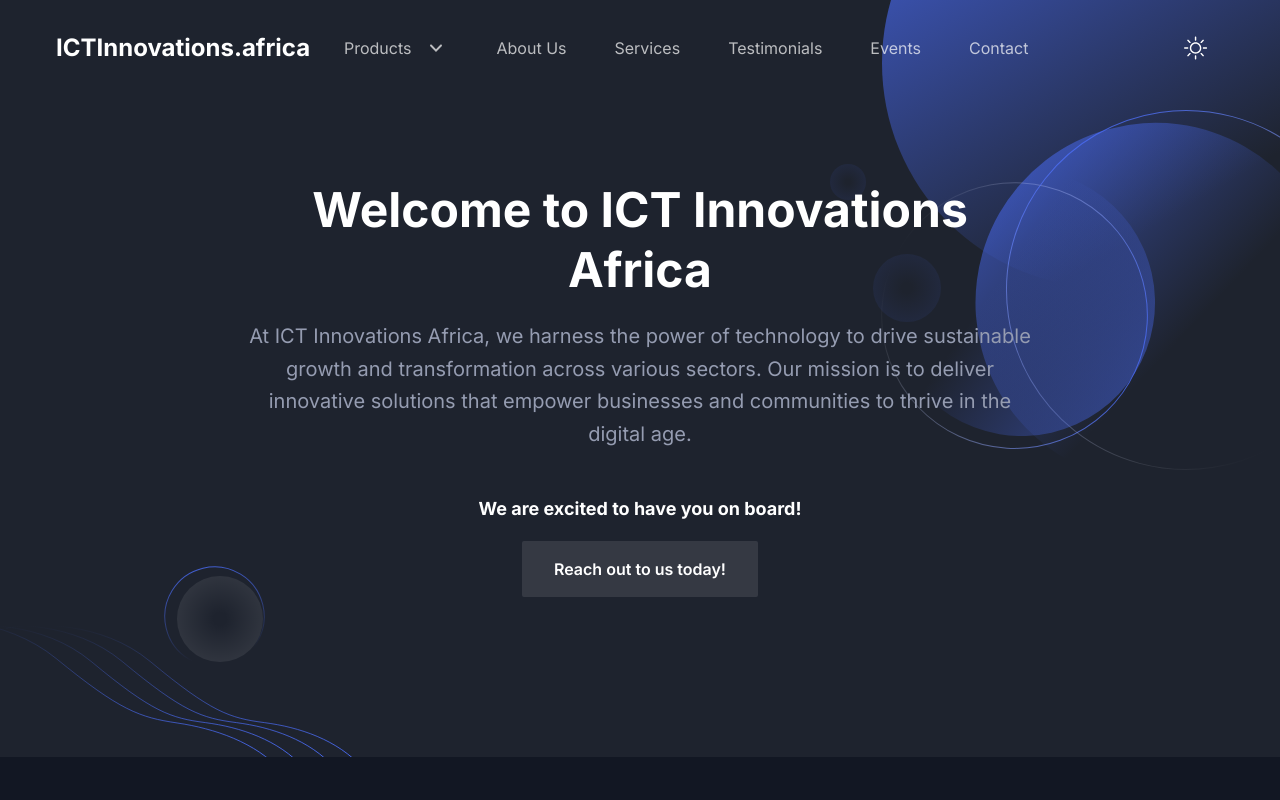
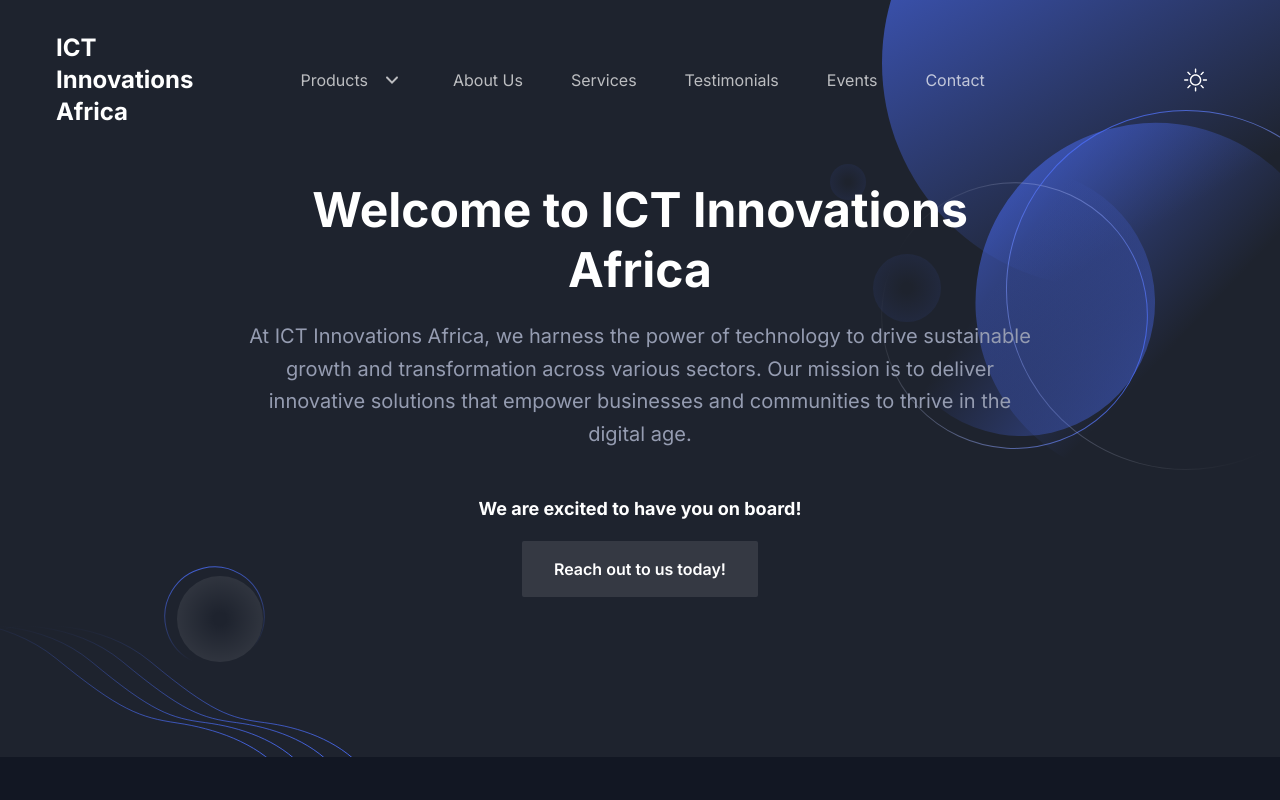
Before and after one commit to NewtonMutugi/ict-innovations-africa, a Next.js app: page / in a window 1280 px wide. Shown: the top 800 px of the page. Built offline with nearby package versions, Linux system fonts and the light colour scheme.

Commit message:
Update index.tsx

```diff
--- a/components/Header/index.tsx
+++ b/components/Header/index.tsx
@@ -71,7 +71,7 @@
                   className="hidden w-full dark:block"
                 /> */}
                 <h2 className="flex-wrap text-2xl font-bold text-primary dark:text-white">
-                  ICTInnovations.africa
+                  ICT Innovations Africa
                 </h2>
               </Link>
             </div>
```
